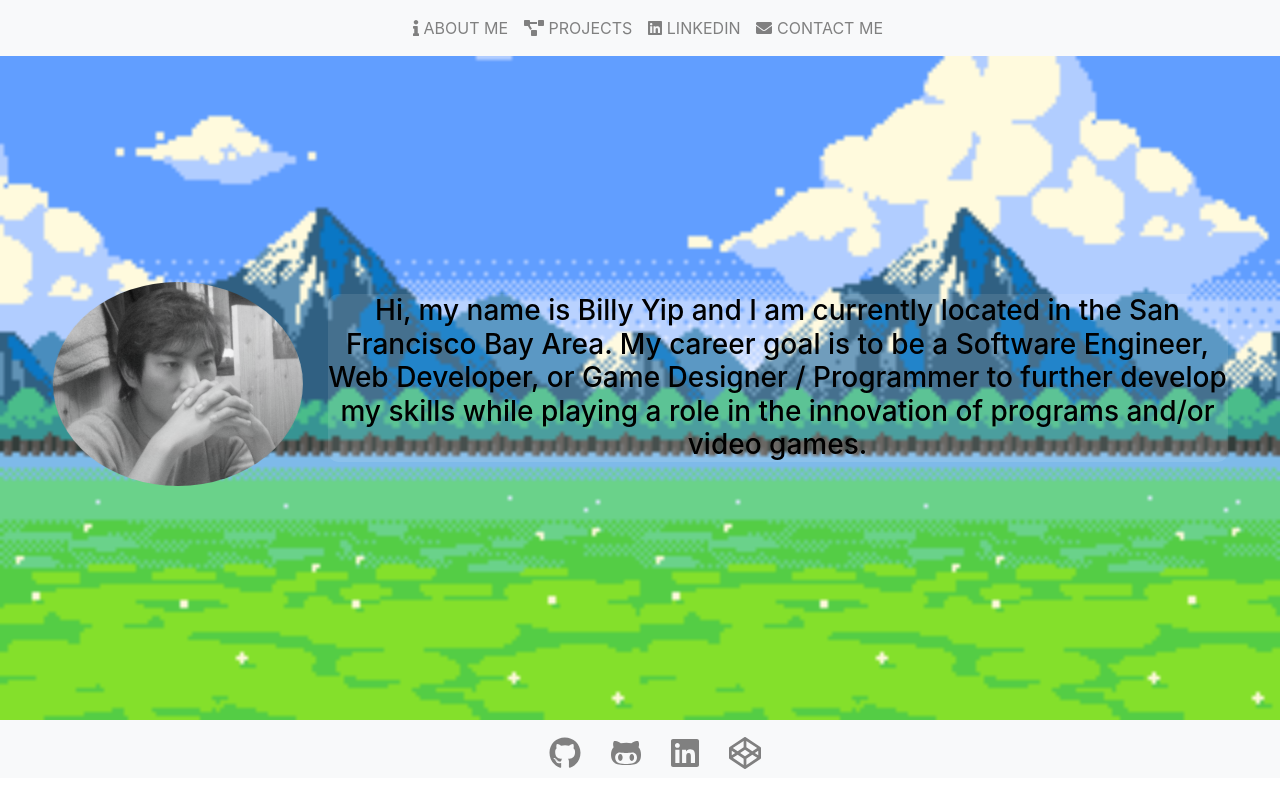
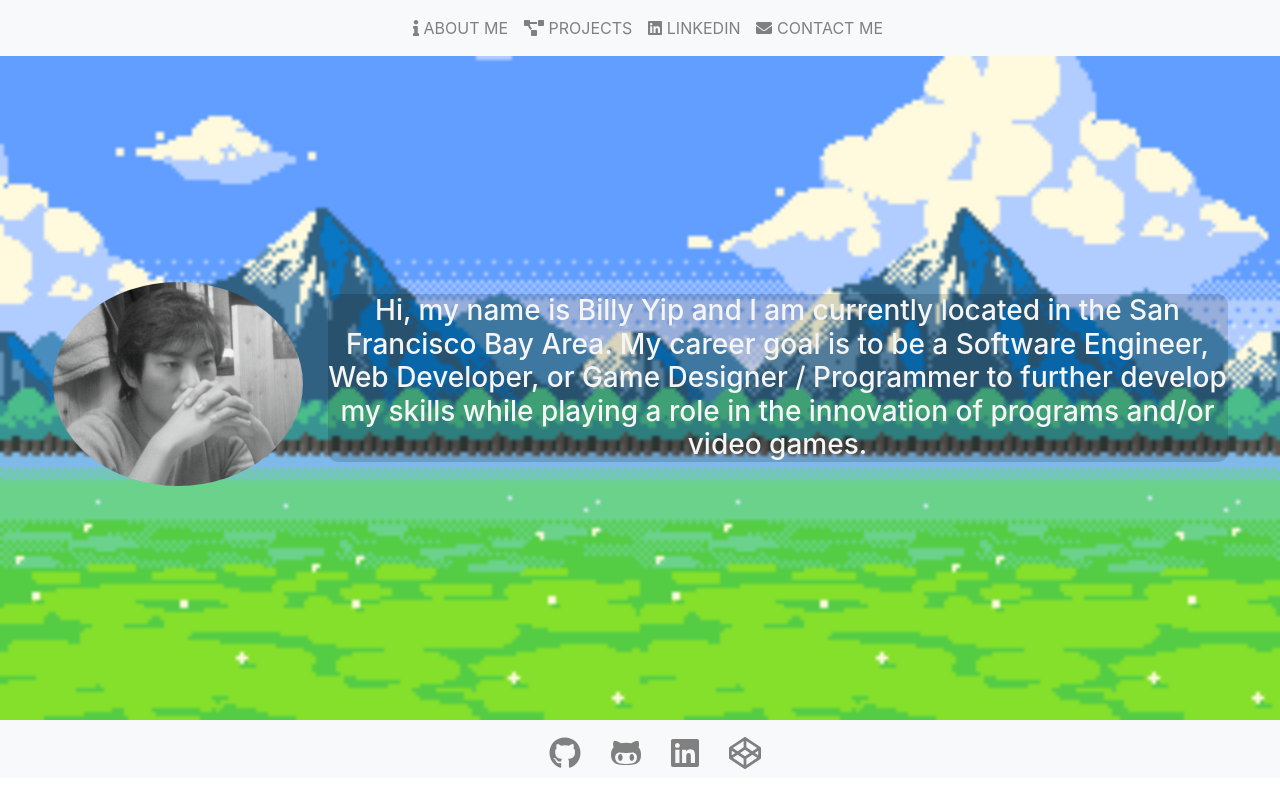
Before and after one commit to darkcloudb/portfolio, a React (Create React App) app: page / in a window 1280 px wide. Built offline with nearby package versions, Linux system fonts and the light colour scheme.

Commit message:
edited About me text color

```diff
--- a/src/App.css
+++ b/src/App.css
@@ -87,8 +87,8 @@
 .about-text {
   margin-bottom: 20px;
   max-width: 900px;
-  color: black;
-  background: rgba(255, 255, 255, 0.1);
+  color: whitesmoke;
+  background: rgba(0, 0, 0, 0.15);
   border-radius: 10px;
 }
 /**********************Footer******************/
```
